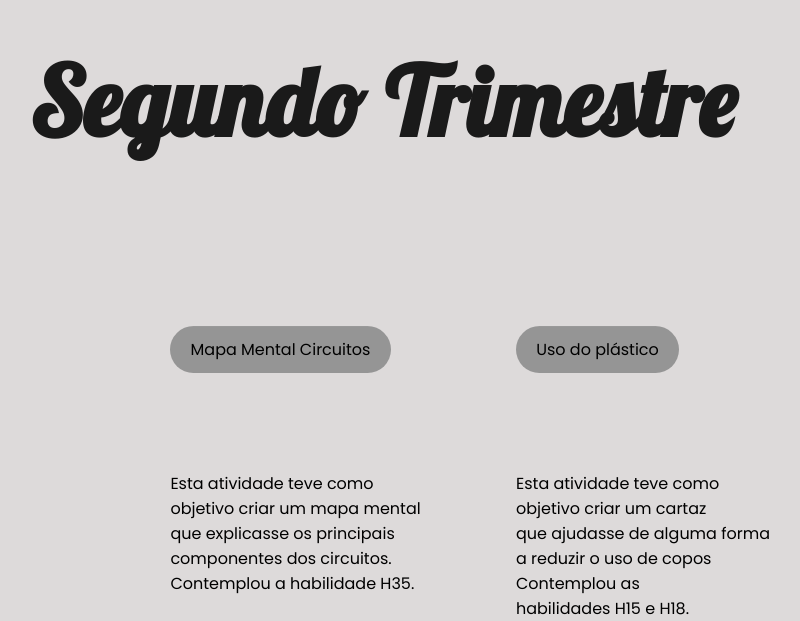
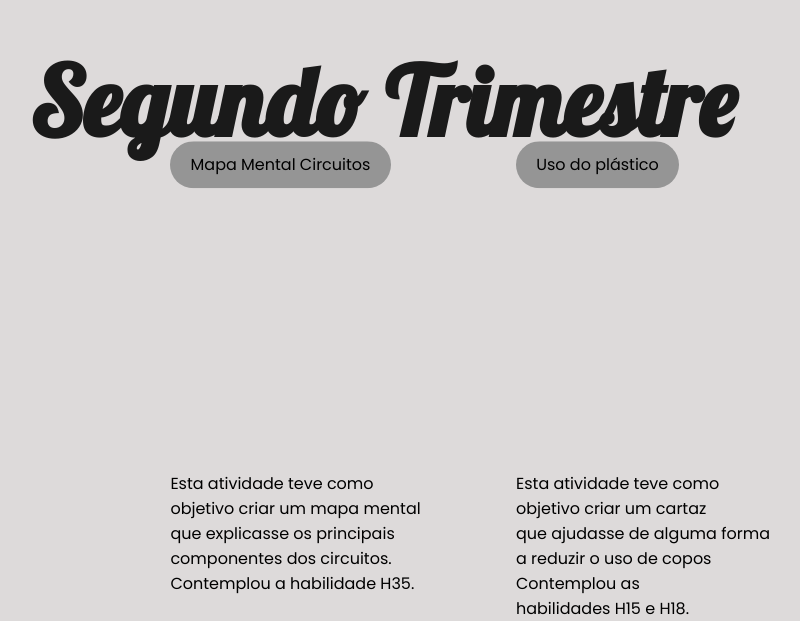
Before and after one commit to rafadondee/Ports, a React (Vite) app: page /natureza in a window 1280 px wide. Shown: the part 959-1580 px from the top of the page, without its empty margins (60-860 px from the left). Built offline with nearby package versions, Linux system fonts and the light colour scheme; a web font is replaced by a local one.

Commit message:
Versão 2.0

```diff
--- a/src/index.css
+++ b/src/index.css
@@ -582,7 +582,7 @@ height: auto;
 
   font-size: 100%;
   font-family: 'Poppins';
-  transform: translateY(750%);
+  transform: translateY(740%);
   position: absolute; /* Alterado para absolute */
   left: 20%; /* Colocado no lado esquerdo */
 
@@ -607,7 +607,7 @@ height: auto;
 
   font-size: 100%;
   font-family: 'Poppins';
-  transform: translateY(750%);
+  transform: translateY(740%);
   position: absolute; /* Alterado para absolute */
   left: 65%; /* Colocado no lado esquerdo */
 
@@ -738,7 +738,7 @@ height: auto;
   font-size: 100%;
   font-weight: 500;
   font-family: Poppins;
-  transform: translateY(2700%);
+  transform: translateY(2300%);
   position: absolute; /* Alterado para absolute */
   left: 18%; /* Colocado no lado esquerdo */
   background-color: #959595;
@@ -768,7 +768,7 @@ height: auto;
   font-size: 100%;
   font-weight: 500;
   font-family: Poppins;
-  transform: translateY(2700%);
+  transform: translateY(2300%);
   position: absolute; /* Alterado para absolute */
   left: 45%; /* Colocado no lado esquerdo */
   background-color: #959595;
@@ -1062,7 +1062,7 @@ height: auto;
   font-size: 100%;
   font-weight: 500;
   font-family: Poppins;
-  transform: translateY(2700%);
+  transform: translateY(2300%);
   position: absolute; /* Alterado para absolute */
   left: 18%; /* Colocado no lado esquerdo */
   background-color: #959595;
@@ -1148,7 +1148,6 @@ height: auto;
 
 .botao-certificadoLinguagensPpe{
 
-
   color: #000; /* Define a cor do texto como preto (ou a cor desejada) */
   text-decoration: none; /* Remove o sublinhado */
   border-radius: 100px;
@@ -1157,7 +1156,7 @@ height: auto;
   font-size: 100%;
   font-weight: 500;
   font-family: Poppins;
-  transform: translateY(995%);
+  margin-top: 29%;
   position: absolute; /* Alterado para absolute */
   left: 18%; /* Colocado no lado esquerdo */
   background-color: #959595;
```
